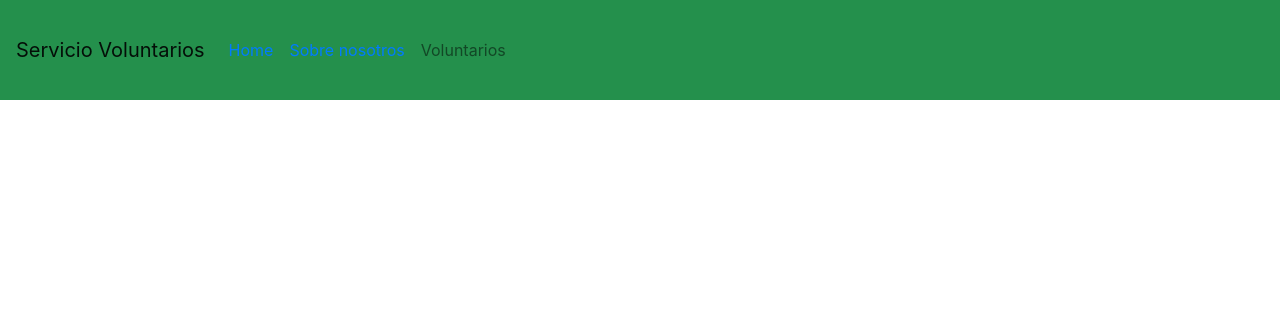
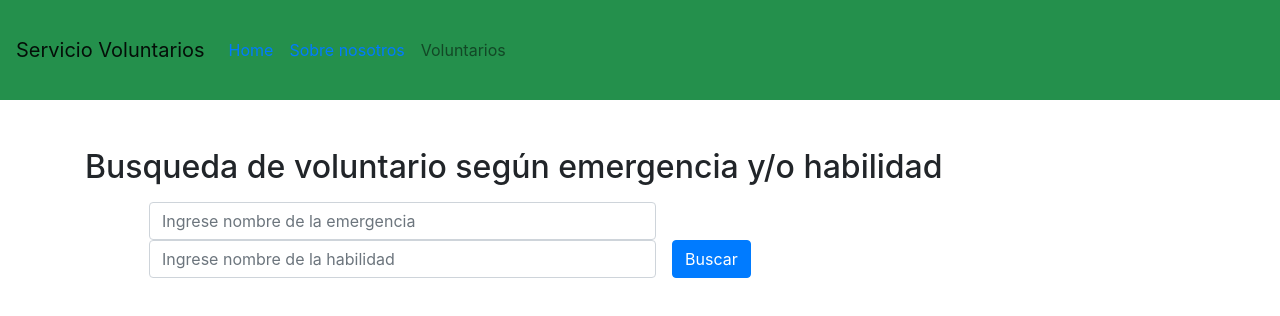
Before and after one commit to marcohm08/lab-tbd-vue, a Vue app: page /vol-eme-hab in a window 1280 px wide. Shown: the top 316 px of the page. Built offline with nearby package versions, Linux system fonts and the light colour scheme.

Commit message:
Vista voluntario emergencia y/o habilidad

```diff
--- a/src/router/index.js
+++ b/src/router/index.js
@@ -19,9 +19,9 @@ Vue.use(VueRouter)
     component: () => import(/* webpackChunkName: "about" */ '../views/About.vue')
   },
     {
-      path: '/voluntario/habilidad',
-      name: 'VoluntarioHabilidad',
-      component: () => import(/* webpackChunkName: "about" */ '../views/VoluntarioHabilidad.vue')
+      path: '/vol-eme-hab',
+      name: 'VoluntarioEmeHabilidad',
+      component: () => import('../views/VoluntarioEmeHabilidad')
     }
 ]
 
--- /dev/null
+++ b/src/views/VoluntarioEmeHabilidad.vue
@@ -0,0 +1,62 @@
+<template>
+    <div class=" container mt-5">
+        <h2 class="mb-3">Busqueda de voluntario según emergencia y/o habilidad</h2>
+        <div class="row mx-5 my-3">
+            <input type="text" placeholder="Ingrese nombre de la emergencia" class="form-control mx-3" style="width: 50%" v-model="nombreEmergencia">
+            <input type="text" placeholder="Ingrese nombre de la habilidad" class="form-control mx-3" style="width: 50%" v-model="idHabilidad">
+            <button class="btn btn-primary" @click="obtenerVoluntarios(nombreEmergencia, idHabilidad)">Buscar</button>
+        </div>
+        <div v-if="voluntarios.length !== 0">
+            <table class="table table-fixed">
+                <thead>
+                <tr>
+                    <th class="col-xs-3">Nombre</th>
+                    <th class="col-xs-3">Last Name</th>
+                </tr>
+                </thead>
+                <tbody>
+                <tr v-for="(voluntario,index) in voluntarios" :key="index">
+                    <td class="col-xs-3">{{voluntario.id}}</td>
+                    <td class="col-xs-3">{{voluntario.nombre}}</td>
+                </tr>
+                </tbody>
+            </table>
+        </div>
+    </div>
+</template>
+
+<script>
+
+
+    export default {
+        name: 'voluntario-habilidad',
+        data(){
+            return {
+                nombreEmergencia: '',
+                idHabilidad: '',
+                voluntarios: []
+            }
+        },
+        methods:{
+            obtenerVoluntarios(nombre, id){
+                if(nombre !== '' && id === ''){
+                    this.$http.get("/voluntario/nombre-emergencia/"+nombre).then(response => {
+                        this.voluntarios = response.data
+                    }).catch(error => {console.log(error.message)})
+                }
+                else if(nombre === '' & id !== ''){
+                    this.$http.get("/voluntario/habilidad/"+id).then(response => {
+                        this.voluntarios = response.data
+                    }).catch(error => {console.log(error.message)})
+                }
+                else{
+                    this.$http.get("/voluntario/emergencia/"+nombre+"/habilidad/"+id).then(response => {
+                        this.voluntarios = response.data
+                    }).catch(error => {console.log(error.message)})
+                }
+            }
+        }
+
+
+    }
+</script>
```
